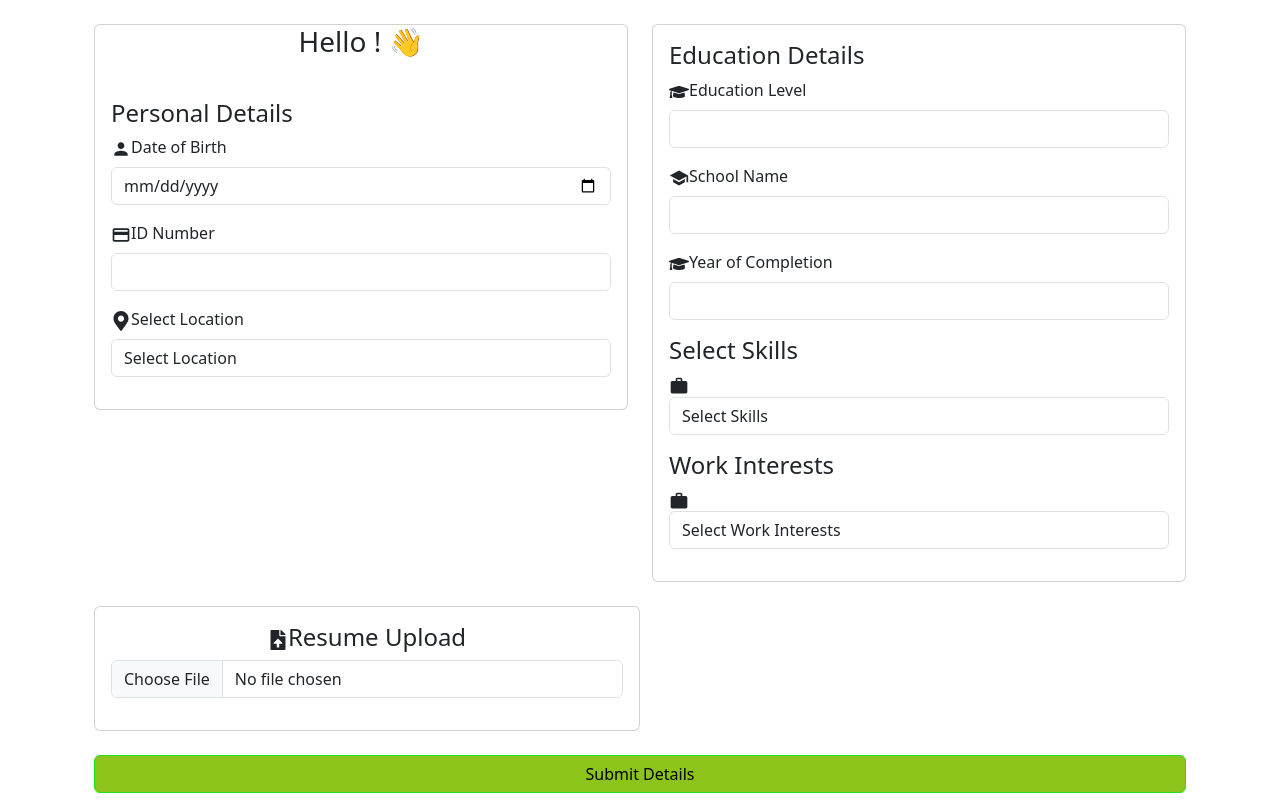
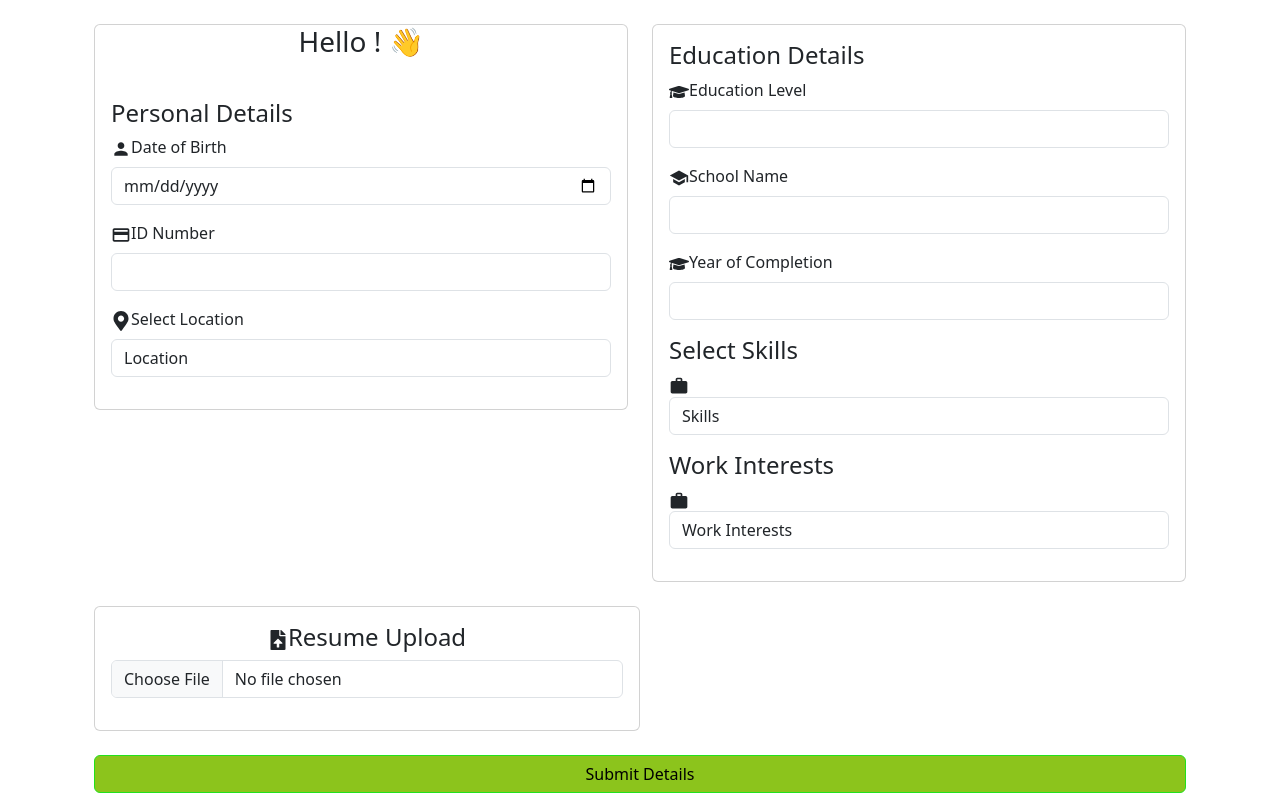
Before and after one commit to Swahilipot-Hub-Developers/fursa2.0-web, a Next.js app: page /jobseeker/skills in a window 1280 px wide. Built offline with nearby package versions, Linux system fonts and the light colour scheme.

Commit message:
removed redundancy of words

```diff
--- a/src/pages/jobseeker/skills.js
+++ b/src/pages/jobseeker/skills.js
@@ -63,7 +63,7 @@ const SkillsPage = ({ firstName }) => {
                     Select Location
                   </label>
                   <select className="form-control pl-4" id="location" required>
-                    <option value="">Select Location</option>
+                    <option value=""> Location</option>
                     <option value="location1">Location 1</option>
                     <option value="location2">Location 2</option>
                     <option value="location3">Location 3</option>
@@ -120,7 +120,7 @@ const SkillsPage = ({ firstName }) => {
                   <h4 className="mb-2">Select Skills</h4>
                   <MdWork size={20} className="small-icon mr-2" />
                   <select className="form-control pl-4" id="skills" required>
-                    <option value="">Select Skills</option>
+                    <option value="">Skills</option>
                     <option value="skill1">Skill 1</option>
                     <option value="skill2">Skill 2</option>
                     <option value="skill3">Skill 3</option>
@@ -135,7 +135,7 @@ const SkillsPage = ({ firstName }) => {
                     id="workInterests"
                     required
                   >
-                    <option value="">Select Work Interests</option>
+                    <option value="">Work Interests</option>
                     <option value="interest1">Interest 1</option>
                     <option value="interest2">Interest 2</option>
                     <option value="interest3">Interest 3</option>
```
